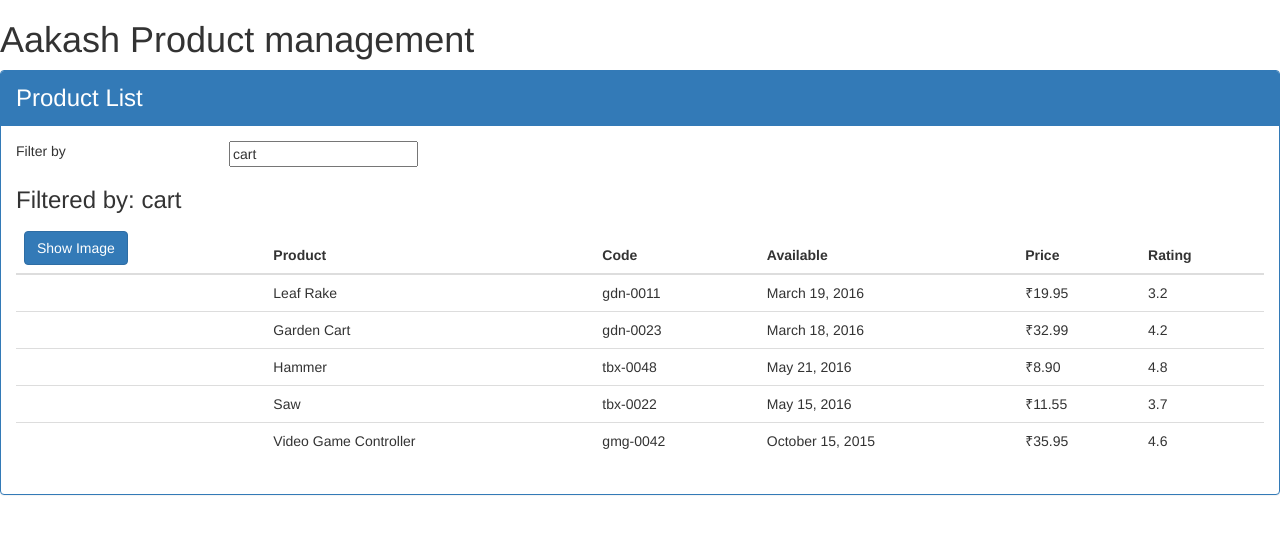
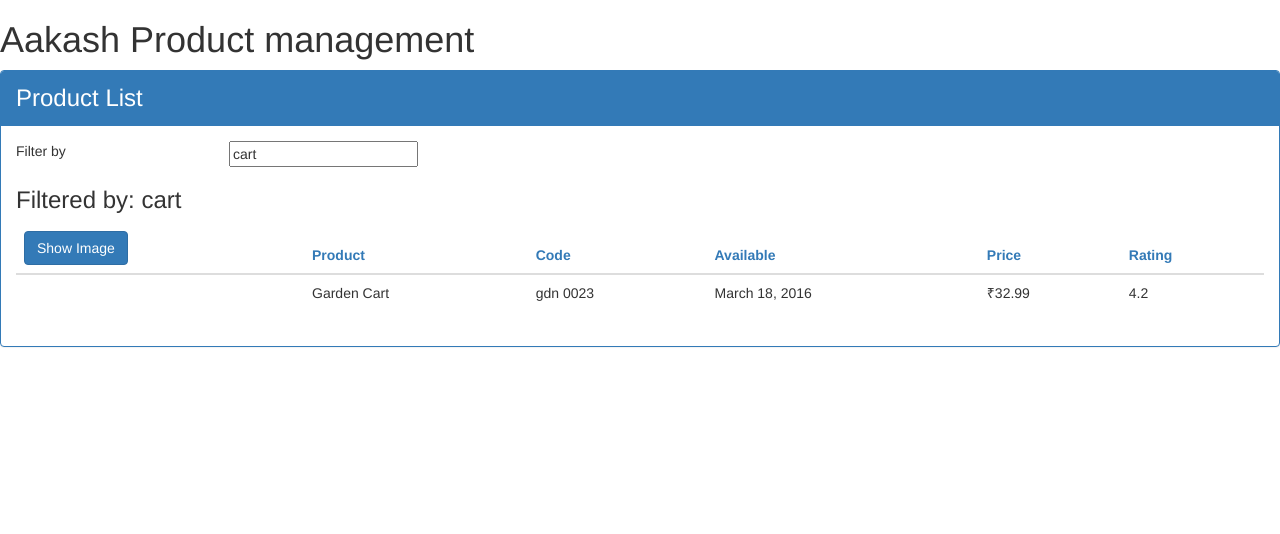
Before and after one commit to akksshah/pluralsightAngular, an Angular app in the folder APM-Start/: page / in a window 1280 px wide. Shown: the top 534 px of the page. Built offline with nearby package versions, Linux system fonts and the light colour scheme.

Commit message:
filter has started to work

```diff
--- a/APM-Start/src/app/app.module.ts
+++ b/APM-Start/src/app/app.module.ts
@@ -4,11 +4,13 @@
 import {AppComponent} from './app.component';
 import {ProductListComponent} from './products/product-list.component';
 import {FormsModule} from '@angular/forms';
+import {ConvertToSpacesPipe} from './shared/convert-to-spaces.pipe';
 
 @NgModule({
   declarations: [
     AppComponent,
-    ProductListComponent
+    ProductListComponent,
+    ConvertToSpacesPipe
   ],
   imports: [
     BrowserModule,
--- /dev/null
+++ b/APM-Start/src/app/products/product-list.component.css
@@ -0,0 +1,3 @@
+thead {
+  color: #337AB7
+}
--- a/APM-Start/src/app/products/product-list.component.html
+++ b/APM-Start/src/app/products/product-list.component.html
@@ -29,13 +29,13 @@
         </tr>
         </thead>
         <tbody>
-        <tr *ngFor='let product of products'>
+        <tr *ngFor='let product of filteredProducts'>
           <td>
             <img *ngIf='showImage' [src]='product.imageUrl' [title]='product.productName' [style.width.px]='imageWidth'
                  [style.margin.px]='imageMargin'>
           </td>
           <td>{{product.productName}}</td>
-          <td>{{product.productCode | lowercase}}</td>
+          <td>{{product.productCode | lowercase | convertToSpaces: '-'}}</td>
           <td>{{product.releaseDate}}</td>
           <td>{{product.price | currency:'INR':true:'1.2-2'}}</td>
           <td>{{product.starRating}}</td>
--- a/APM-Start/src/app/products/product-list.component.ts
+++ b/APM-Start/src/app/products/product-list.component.ts
@@ -1,16 +1,18 @@
-import {Component} from '@angular/core';
+import {Component, OnInit} from '@angular/core';
+import {IProduct} from './product';
 
 @Component({
   selector: 'pm-products',
-  templateUrl: './product-list.component.html'
+  templateUrl: './product-list.component.html',
+  styleUrls: ['./product-list.component.css']
 })
-export class ProductListComponent {
+export class ProductListComponent implements OnInit {
   pageTitle: string = 'Product List';
   imageWidth: number = 50;
   imageMargin: number = 2;
   showImage: boolean = false;
-  listFilter: string = 'cart';
-  products: any[] = [
+  filteredProducts: IProduct[];
+  products: IProduct[] = [
     {
       'productId': 1,
       'productName': 'Leaf Rake',
@@ -63,7 +65,33 @@
     }
   ];
 
+  constructor() {
+    this.filteredProducts = this.products;
+    this.listFilter = 'cart';
+  }
+
+  _listFilter: string;
+
+  get listFilter(): string {
+    return this._listFilter;
+  }
+
+  set listFilter(value: string) {
+    this._listFilter = value;
+    this.filteredProducts = this.listFilter ? this.performFilter(this.listFilter) : this.products;
+  }
+
   toggleImage(): void {
     this.showImage = !this.showImage;
   }
+
+  ngOnInit(): void {
+    console.log('In Onit buddy!');
+  }
+
+  performFilter(filterBy: string): IProduct[] {
+    filterBy = filterBy.toLocaleLowerCase();
+    return this.products.filter((product: IProduct) =>
+      product.productName.toLocaleLowerCase().indexOf(filterBy) !== -1);
+  }
 }
--- /dev/null
+++ b/APM-Start/src/app/products/product.ts
@@ -0,0 +1,10 @@
+export interface IProduct {
+  productId: number;
+  productName: string;
+  productCode: string;
+  releaseDate: string;
+  price: number;
+  description: string;
+  starRating: number;
+  imageUrl: string;
+}
--- /dev/null
+++ b/APM-Start/src/app/shared/convert-to-spaces.pipe.ts
@@ -0,0 +1,10 @@
+import {Pipe, PipeTransform} from '@angular/core';
+
+@Pipe({
+  name: 'convertToSpaces'
+})
+export class ConvertToSpacesPipe implements PipeTransform {
+  transform(value: string, character: string): string {
+    return value.replace(character, ' ');
+  }
+}
```
